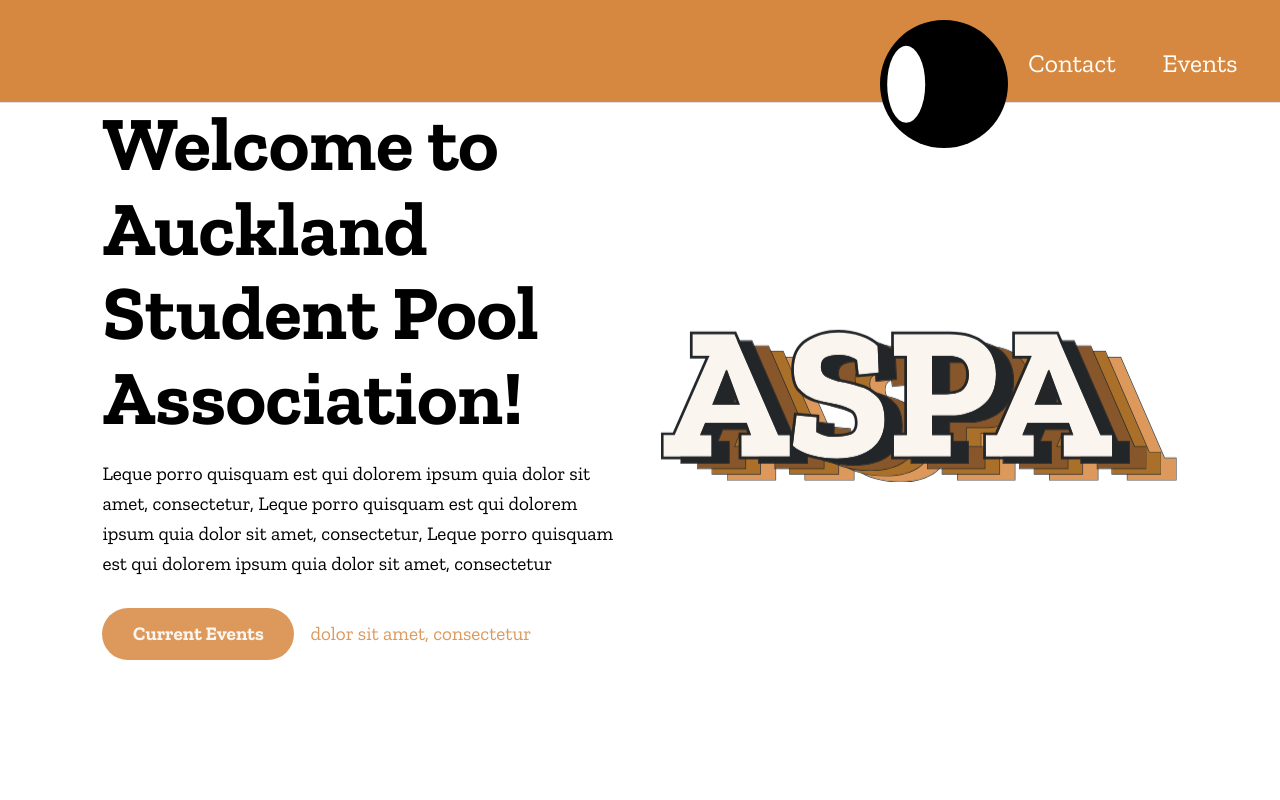
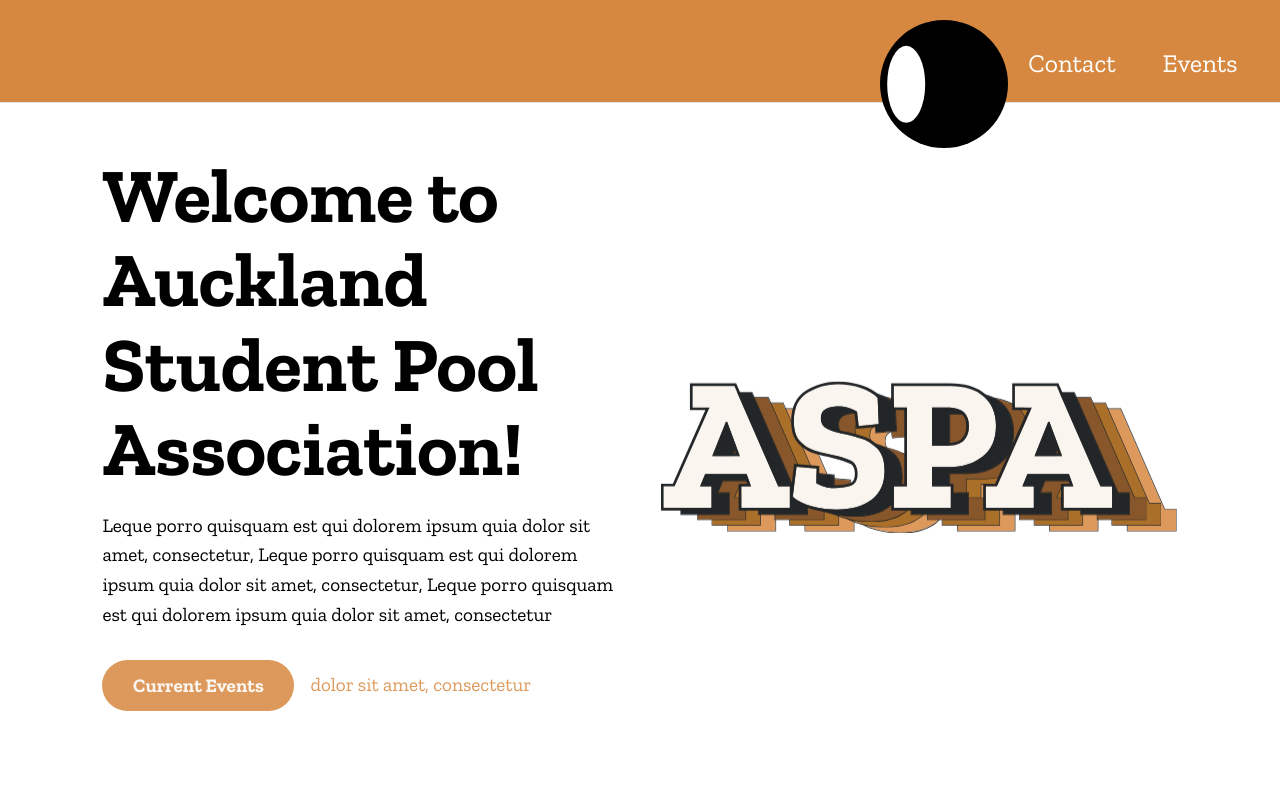
Before and after one commit to UoaWDCC/aspa-portal-v3, a Next.js app in the folder frontend2/: page / in a window 1280 px wide. Shown: the top 800 px of the page. Built offline with nearby package versions, Linux system fonts and the light colour scheme.

Commit message:
Fix: padding of banner

```diff
--- a/frontend2/app/page.tsx
+++ b/frontend2/app/page.tsx
@@ -73,7 +73,7 @@ const ExampleTestimonial : Testimonial[] = [
 export default function HomePage() {
   return (
     <>
-      <Banner  {...ExampleBannerArguments} paddingTop="8vw" paddingleft="8vw" paddingRight="8vw" paddingBottom="8vw" />
+      <Banner  {...ExampleBannerArguments} paddingTop="12vw" paddingleft="8vw" paddingRight="8vw" paddingBottom="8vw" />
       <PastEvent {...ExampleEvent} paddingTop="8vw" paddingleft="8vw" paddingRight="8vw"/>
       <TestimonialGroup testimonials={ExampleTestimonial} paddingTop="8vw" paddingleft="8vw" paddingRight="8vw" paddingBottom="8vw" paddingBetween="1vw" delay={1000}/>
 
```
